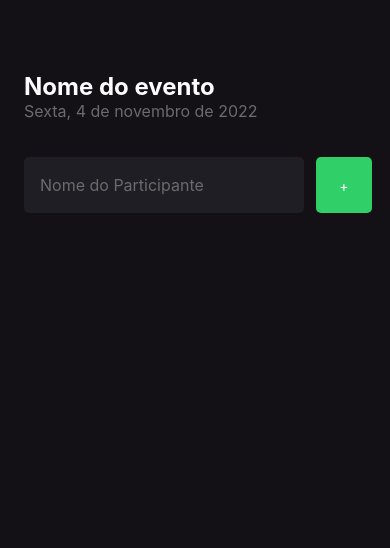
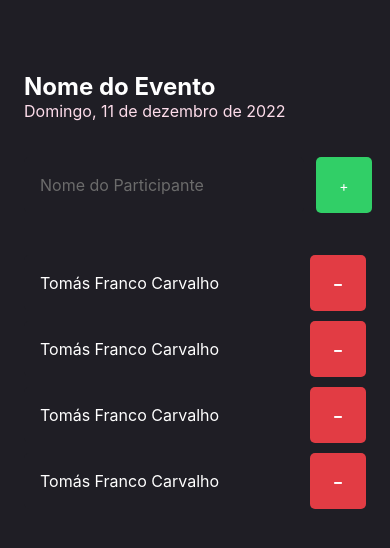
Before and after one commit to tomasfranco/imhere, a React Native app: screen / in a window 390 px wide. Shown: the top 548 px of the page. Built offline with nearby package versions, Linux system fonts and the light colour scheme.

Commit message:
Criando Componentes - Component Creation

```diff
--- /dev/null
+++ b/src/components/Participant/index.tsx
@@ -0,0 +1,20 @@
+import React from "react";
+import { View, Text, TouchableOpacity } from "react-native";
+
+import { styles } from "./styles";
+
+export function Participant() {
+  return(
+    <View style={styles.container}>
+      <Text style={styles.name}>
+        Tomás Franco Carvalho
+        </Text>
+
+        <TouchableOpacity style={styles.button}>
+      <Text style={styles.buttonText}>
+        -
+      </Text>
+    </TouchableOpacity>
+    </View>
+  )
+}
--- /dev/null
+++ b/src/components/Participant/styles.ts
@@ -0,0 +1,30 @@
+import { StyleSheet } from "react-native"
+
+export const styles = StyleSheet.create({
+container: {
+  width: '100%',
+  backgroundColor: '#1f1e25',
+  borderRadius: 5,
+  flexDirection: 'row',
+  alignItems: 'center',
+  marginBottom: 10
+},
+name: {
+  flex: 1,
+  fontSize: 16,
+  color: "#fff",
+  marginLeft: 16
+},
+buttonText: {
+  color: '#fff',
+  fontSize: 24
+},
+button: {
+  width: 56,
+  height: 56,
+  borderRadius: 5,
+  backgroundColor: '#e23c44',
+  alignItems: 'center',
+  justifyContent: 'center',
+}
+})
--- a/src/screens/home/index.tsx
+++ b/src/screens/home/index.tsx
@@ -2,6 +2,7 @@
 import { Text, TextInput, TouchableOpacity, View  } from "react-native"
 import { styles } from "./styles"
 
+import { Participant } from "../../components/Participant";
 
 export function Home(){
 
@@ -12,9 +13,10 @@
 
 return (
   <View style={styles.container}>
-  <Text style={styles.eventName}>Nome do evento</Text>
+  <Text style={styles.eventName}>Nome do Evento</Text>
 
-  <Text style={styles.eventDate}>Sexta, 4 de novembro de 2022</Text>
+
+  <Text style={styles.eventDate}>Domingo, 11 de dezembro de 2022</Text>
 
   <View style={styles.form}>
   <TextInput
@@ -28,5 +30,9 @@
       </Text>
     </TouchableOpacity>
     </View>
+    <Participant />
+    <Participant />
+    <Participant />
+    <Participant />
   </View>
 )}
--- a/src/screens/home/styles.ts
+++ b/src/screens/home/styles.ts
@@ -3,17 +3,17 @@
 export const styles = StyleSheet.create({
   container: {
     flex: 1,
-    backgroundColor: '#131016',
-    padding: 24
-  },
+    backgroundColor: '#1f1e25',
+    padding: 24,
+    },
   eventName: {
-    color: '#FDFCFE',
+    color: '#fff',
     fontSize: 24,
     fontWeight: 'bold',
     marginTop: 48
   },
   eventDate: {
-    color: '#6B6B6b',
+    color: '#fddcea',
     fontSize: 16
   },
   input: {
```
